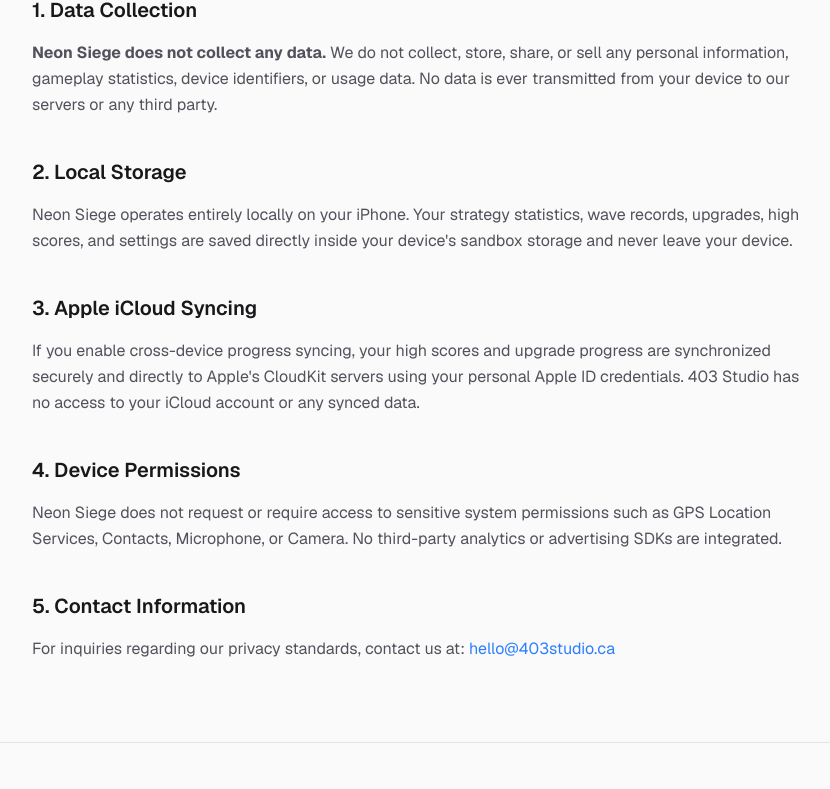
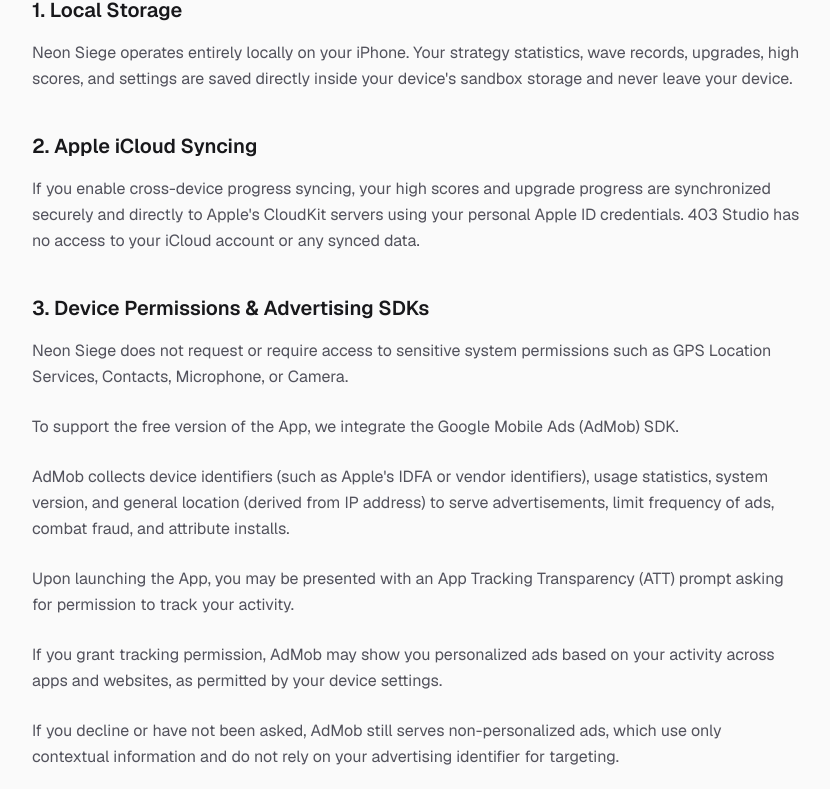
Before and after one commit to Stueygr/403Studio, a Next.js app: page /privacy/neon-siege in a window 1280 px wide. Shown: the part 400-1189 px from the top of the page, without its empty margins (224-1054 px from the left). Built offline with nearby package versions, Linux system fonts and the light colour scheme.

Commit message:
docs: restore AdMob advertising policies for Neon Siege

```diff
--- a/app/privacy/neon-siege/page.tsx
+++ b/app/privacy/neon-siege/page.tsx
@@ -14,7 +14,7 @@
   return (
     <LegalLayout title="Privacy Policy — Neon Siege">
       <p>
-        <strong>Last updated:</strong> July 28, 2026
+        <strong>Last updated:</strong> July 30, 2026
       </p>
       <p>
         Neon Siege is built and published by {site.name}. We believe your
@@ -22,17 +22,7 @@
       </p>
 
       <h2 className="text-xl font-semibold text-zinc-900 dark:text-zinc-50 mt-10 mb-4">
-        1. Data Collection
-      </h2>
-      <p>
-        <strong>Neon Siege does not collect any data.</strong> We do not collect,
-        store, share, or sell any personal information, gameplay statistics, device
-        identifiers, or usage data. No data is ever transmitted from your device
-        to our servers or any third party.
-      </p>
-
-      <h2 className="text-xl font-semibold text-zinc-900 dark:text-zinc-50 mt-10 mb-4">
-        2. Local Storage
+        1. Local Storage
       </h2>
       <p>
         Neon Siege operates entirely locally on your iPhone. Your strategy
@@ -42,7 +32,7 @@
       </p>
 
       <h2 className="text-xl font-semibold text-zinc-900 dark:text-zinc-50 mt-10 mb-4">
-        3. Apple iCloud Syncing
+        2. Apple iCloud Syncing
       </h2>
       <p>
         If you enable cross-device progress syncing, your high scores and upgrade
@@ -52,16 +42,44 @@
       </p>
 
       <h2 className="text-xl font-semibold text-zinc-900 dark:text-zinc-50 mt-10 mb-4">
-        4. Device Permissions
+        3. Device Permissions &amp; Advertising SDKs
       </h2>
       <p>
         Neon Siege does not request or require access to sensitive system
         permissions such as GPS Location Services, Contacts, Microphone, or
-        Camera. No third-party analytics or advertising SDKs are integrated.
+        Camera.
+      </p>
+      <p>
+        To support the free version of the App, we integrate the Google Mobile
+        Ads (AdMob) SDK.
+      </p>
+      <p>
+        AdMob collects device identifiers (such as Apple&apos;s IDFA or vendor
+        identifiers), usage statistics, system version, and general location
+        (derived from IP address) to serve advertisements, limit frequency of
+        ads, combat fraud, and attribute installs.
+      </p>
+      <p>
+        Upon launching the App, you may be presented with an App Tracking
+        Transparency (ATT) prompt asking for permission to track your activity.
+      </p>
+      <p>
+        If you grant tracking permission, AdMob may show you personalized ads
+        based on your activity across apps and websites, as permitted by your
+        device settings.
+      </p>
+      <p>
+        If you decline or have not been asked, AdMob still serves
+        non-personalized ads, which use only contextual information and do not
+        rely on your advertising identifier for targeting.
+      </p>
+      <p>
+        Consent for third-party ad serving can be managed at any time via your
+        iOS Settings under <em>Privacy &amp; Security &gt; Tracking</em>.
       </p>
 
       <h2 className="text-xl font-semibold text-zinc-900 dark:text-zinc-50 mt-10 mb-4">
-        5. Contact Information
+        4. Contact Information
       </h2>
       <p>
         For inquiries regarding our privacy standards, contact us at:{" "}
--- a/app/terms/neon-siege/page.tsx
+++ b/app/terms/neon-siege/page.tsx
@@ -14,7 +14,7 @@
   return (
     <LegalLayout title="Terms of Service — Neon Siege">
       <p>
-        <strong>Last updated:</strong> July 28, 2026
+        <strong>Last updated:</strong> July 30, 2026
       </p>
       <p>
         These Terms of Service govern your use of the Neon Siege application (the &quot;App&quot;). By installing or using Neon Siege, you agree to these Terms. If you do not agree, please do not use the App.
@@ -38,7 +38,18 @@
         Neon Siege stores gameplay progress, stats, and tower parameters locally in sandboxed memory. We cannot recover lost virtual progress, level achievements, or stats resulting from App deletes or hardware issues. You are responsible for keeping local device backups or syncing via Apple iCloud.
       </p>
 
-      <h2 className="text-xl font-semibold text-zinc-900 dark:text-zinc-50 mt-10 mb-4">4. Disclaimer of Warranties</h2>
+      <h2 className="text-xl font-semibold text-zinc-900 dark:text-zinc-50 mt-10 mb-4">4. Third-Party Advertisements</h2>
+      <p>
+        The free version of Neon Siege displays third-party advertisements served by Google AdMob.
+      </p>
+      <p>
+        By using the App, you acknowledge that you may interact with ad content served by third parties.
+      </p>
+      <p>
+        {site.name} does not control, endorse, or assume responsibility for the availability, content, products, or services promoted in these advertisements.
+      </p>
+
+      <h2 className="text-xl font-semibold text-zinc-900 dark:text-zinc-50 mt-10 mb-4">5. Disclaimer of Warranties</h2>
       <p className="font-semibold text-zinc-900 dark:text-zinc-50 uppercase tracking-wide text-xs">
         THE FOLLOWING SECTION IS IMPORTANT. PLEASE READ IT CAREFULLY.
       </p>
@@ -46,17 +57,17 @@
         NEON SIEGE IS PROVIDED &quot;AS IS&quot; AND &quot;AS AVAILABLE,&quot; WITHOUT WARRANTY OF ANY KIND. TO THE MAXIMUM EXTENT PERMITTED BY LAW, 403 STUDIO DISCLAIMS ALL WARRANTIES, EXPRESS OR IMPLIED, INCLUDING BUT NOT LIMITED TO IMPLIED WARRANTIES OF MERCHANTABILITY, FITNESS FOR A PARTICULAR PURPOSE, AND NON-INFRINGEMENT. WE DO NOT WARRANT THAT THE APP WILL BE FREE FROM BUGS, ERRORS, OR SYSTEM INTERRUPTIONS.
       </p>
 
-      <h2 className="text-xl font-semibold text-zinc-900 dark:text-zinc-50 mt-10 mb-4">5. Limitation of Liability</h2>
+      <h2 className="text-xl font-semibold text-zinc-900 dark:text-zinc-50 mt-10 mb-4">6. Limitation of Liability</h2>
       <p className="uppercase text-sm leading-relaxed">
         TO THE MAXIMUM EXTENT PERMITTED BY LAW, IN NO EVENT SHALL 403 STUDIO OR ITS DEVELOPERS BE LIABLE FOR ANY DIRECT, INDIRECT, INCIDENTAL, SPECIAL, OR CONSEQUENTIAL DAMAGES (INCLUDING BUT NOT LIMITED TO LOSS OF GAME RECORDS, UPGRADES, OR PROGRESS) ARISING FROM THE USE OR INABILITY TO USE THE APPLICATION, EVEN IF ADVISED OF THE POSSIBILITY OF SUCH DAMAGES. OUR CUMULATIVE LIABILITY SHALL NOT EXCEED $10.00 CAD.
       </p>
 
-      <h2 className="text-xl font-semibold text-zinc-900 dark:text-zinc-50 mt-10 mb-4">6. Governing Law & Dispute Resolution</h2>
+      <h2 className="text-xl font-semibold text-zinc-900 dark:text-zinc-50 mt-10 mb-4">7. Governing Law & Dispute Resolution</h2>
       <p>
         These Terms shall be governed by, and construed in accordance with, the laws of the Province of Alberta, Canada. Any legal actions arising under these terms shall be brought exclusively in the courts located in Calgary, Alberta, Canada.
       </p>
 
-      <h2 className="text-xl font-semibold text-zinc-900 dark:text-zinc-50 mt-10 mb-4">7. Contact Support</h2>
+      <h2 className="text-xl font-semibold text-zinc-900 dark:text-zinc-50 mt-10 mb-4">8. Contact Support</h2>
       <p>
         If you have any questions about these terms, please contact:{" "}
         <a href={`mailto:${site.email}`} className="text-blue-500 hover:underline">
```
